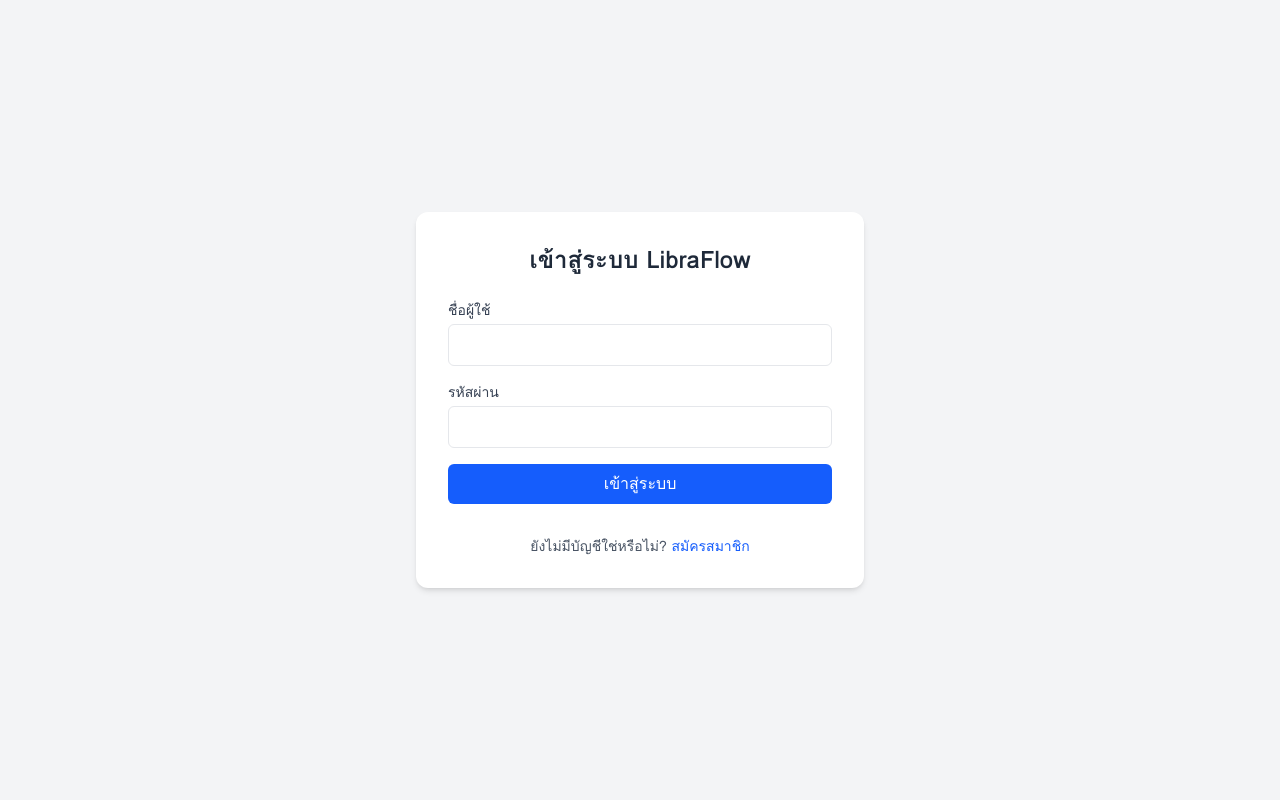
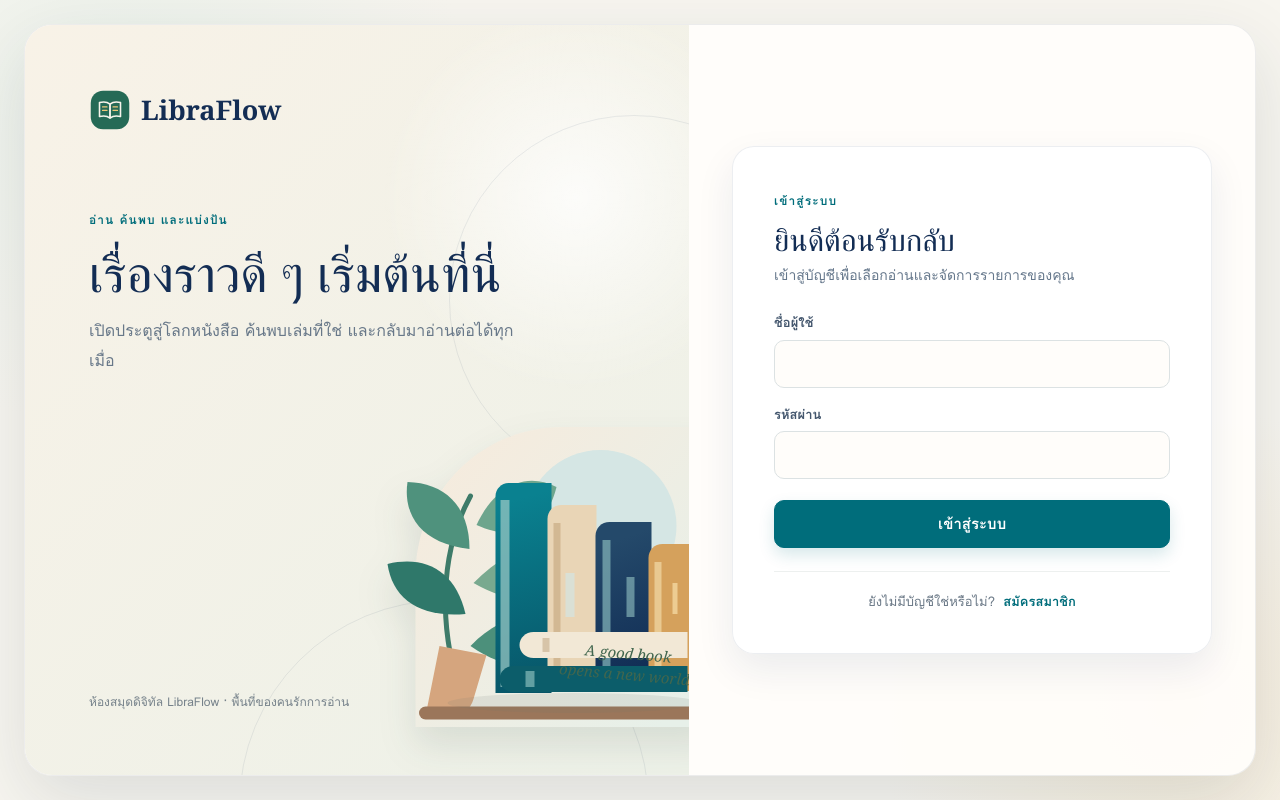
Before and after one commit to boatrocl/library_book_management, a React (Vite) app in the folder code/frontend/: page /login in a window 1280 px wide. Built offline with nearby package versions, Linux system fonts and the light colour scheme; no server answers.

Commit message:
feat(ui): redesign LibraFlow login screen

```diff
--- a/code/frontend/src/pages/Login.jsx
+++ b/code/frontend/src/pages/Login.jsx
@@ -1,6 +1,7 @@
 import { useState, useContext } from 'react';
-import { useNavigate } from 'react-router-dom';
+import { Link, useNavigate } from 'react-router-dom';
 import { AuthContext } from '../context/AuthContextValue';
+import AuthLayout from '../components/AuthLayout';
 import api from '../api';
 
 export default function Login() {
@@ -36,55 +37,39 @@ export default function Login() {
   };
 
   return (
-    <div className="flex items-center justify-center min-h-screen bg-gray-100">
-      <div className="w-full max-w-md p-8 space-y-6 bg-white rounded-xl shadow-md">
-        <h2 className="text-2xl font-bold text-center text-gray-800">เข้าสู่ระบบ LibraFlow</h2>
+    <AuthLayout
+      title="ยินดีต้อนรับกลับ"
+      eyebrow="เข้าสู่ระบบ"
+      description="เข้าสู่บัญชีเพื่อเลือกอ่านและจัดการรายการของคุณ"
+      footer={<>ยังไม่มีบัญชีใช่หรือไม่? <Link to="/register">สมัครสมาชิก</Link></>}
+    >
+      {errorMsg && <div className="lf-form-message lf-form-message--error" role="alert">{errorMsg}</div>}
 
-        {errorMsg && (
-          <div className="p-3 text-sm text-red-700 bg-red-100 rounded-md">
-            {errorMsg}
-          </div>
-        )}
-
-        <form onSubmit={handleLogin} className="space-y-4">
-          <div>
-            <label className="block mb-1 text-sm font-medium text-gray-700">ชื่อผู้ใช้</label>
+      <form onSubmit={handleLogin} className="lf-auth-form">
+        <div className="lf-field">
+          <label htmlFor="login-username">ชื่อผู้ใช้</label>
           <input
+            id="login-username"
             type="text"
+            autoComplete="username"
             value={username}
             onChange={(e) => setUsername(e.target.value)}
-              className="w-full px-4 py-2 border rounded-md focus:outline-hidden focus:ring-2 focus:ring-blue-500"
             required
           />
         </div>
-          <div>
-            <label className="block mb-1 text-sm font-medium text-gray-700">รหัสผ่าน</label>
+        <div className="lf-field">
+          <label htmlFor="login-password">รหัสผ่าน</label>
           <input
+            id="login-password"
             type="password"
+            autoComplete="current-password"
             value={password}
             onChange={(e) => setPassword(e.target.value)}
-              className="w-full px-4 py-2 border rounded-md focus:outline-hidden focus:ring-2 focus:ring-blue-500"
             required
           />
         </div>
-          <button
-            type="submit"
-            className="w-full py-2 font-bold text-white bg-blue-600 rounded-md hover:bg-blue-700 transition"
-          >
-            เข้าสู่ระบบ
-          </button>
-          <div className="text-sm text-center text-gray-600 mt-4">
-            ยังไม่มีบัญชีใช่หรือไม่?{' '}
-            <button
-              type="button"
-              onClick={() => navigate('/register')}
-              className="text-blue-600 hover:underline"
-            >
-              สมัครสมาชิก
-            </button>
-          </div>
+        <button type="submit" className="lf-form-submit">เข้าสู่ระบบ</button>
       </form>
-      </div>
-    </div>
+    </AuthLayout>
   );
 }
```
Lines whose indentation alone changed are shown as unchanged.
